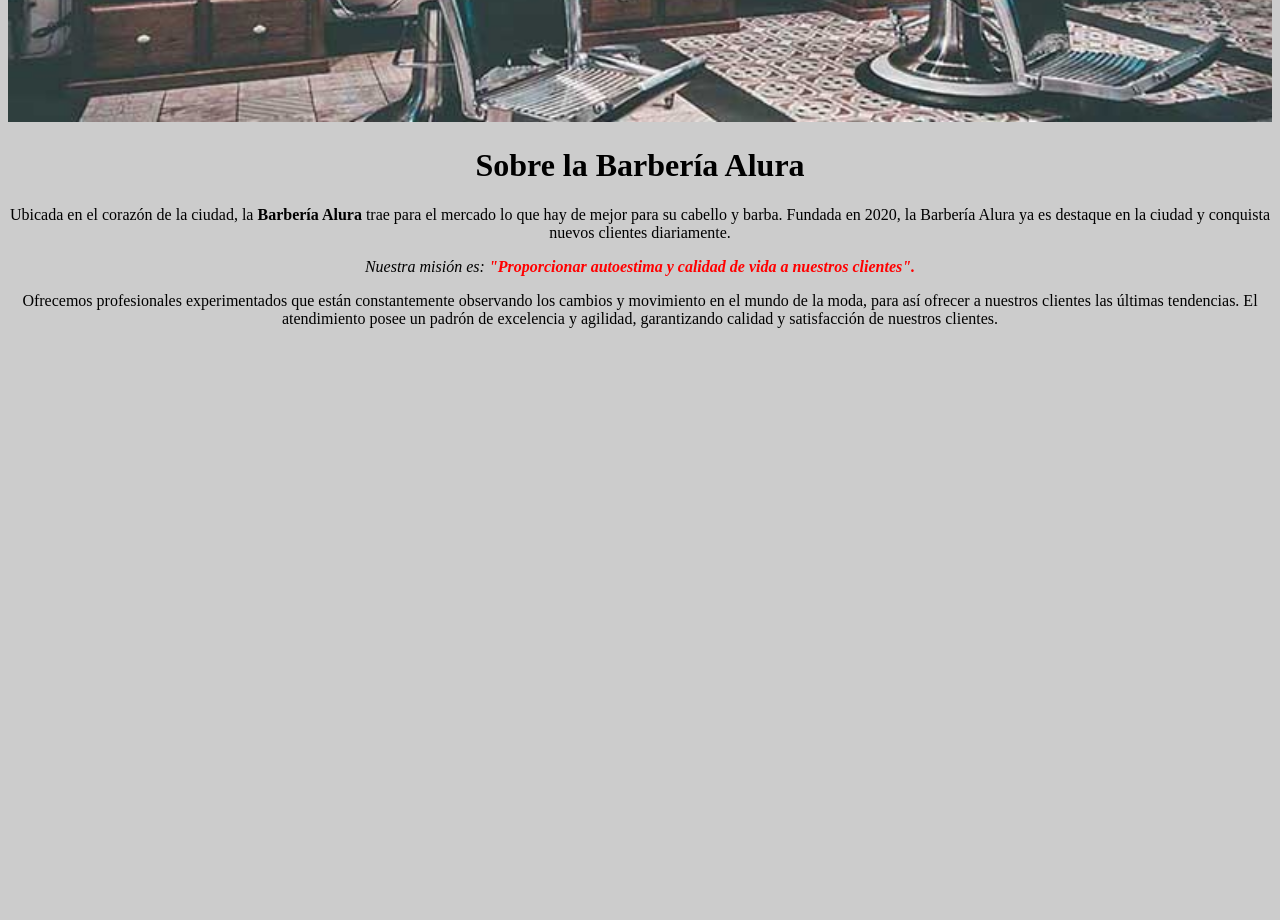
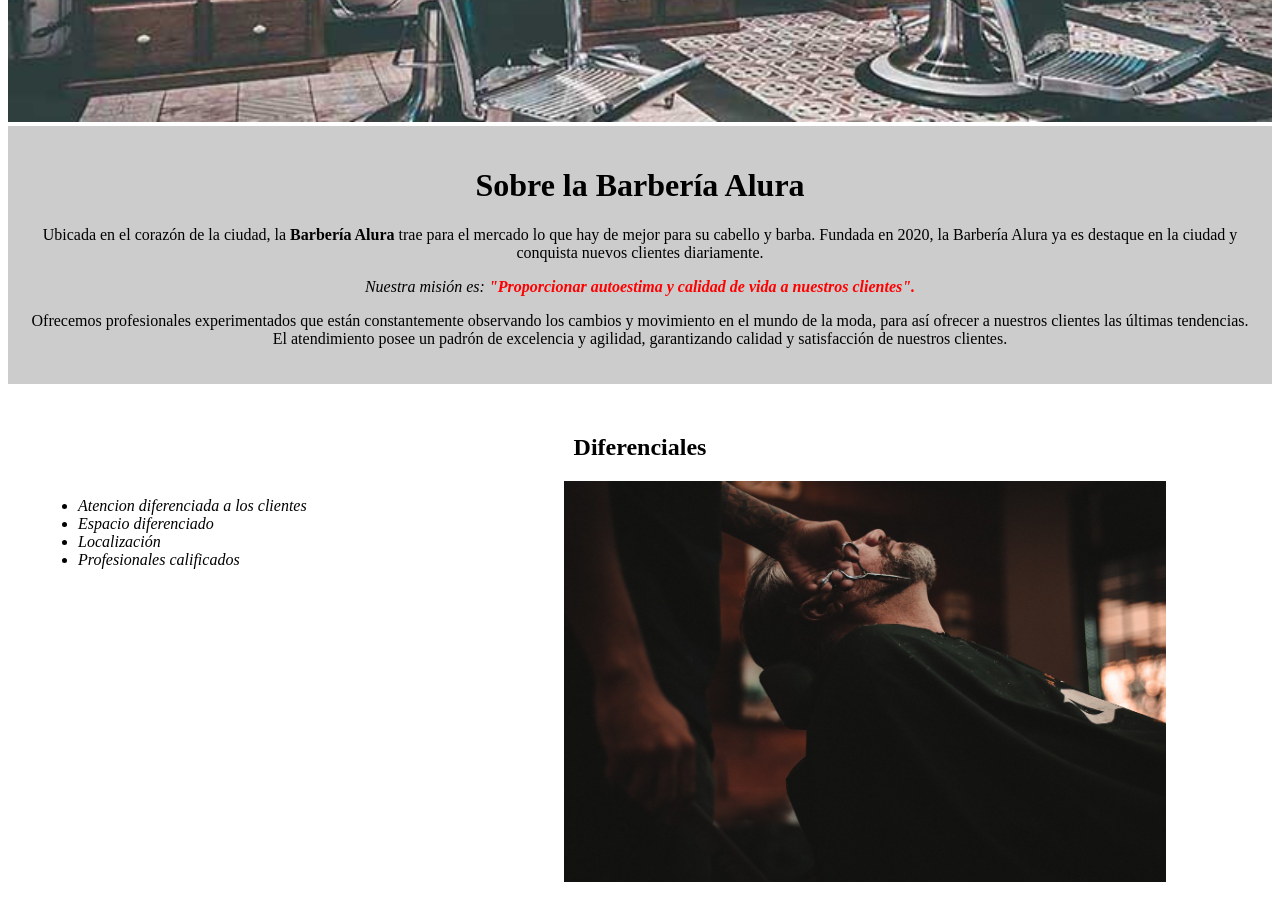
Before and after one commit to chiliwis/barberia, a plain HTML site: page index.html in a window 1280 px wide. Shown: the part 360-1280 px from the top of the page. Before the commit the page ends 800 px from the top, so only its background shows below. Drawn offline with Linux system fonts and the light colour scheme.

Commit message:
divisiones, clases y padding

```diff
--- a/index.html
+++ b/index.html
@@ -10,18 +10,32 @@
 </head>
 
 <body>
-
     <img id="banner" src="banner/banner.jpg" alt="imagen">
+    <div class="principal">
         <h1>Sobre la Barbería Alura</h1>
-    <p>Ubicada en el corazón de la ciudad, la <strong> Barbería Alura </strong> trae para el mercado lo que hay de mejor
+        <p>Ubicada en el corazón de la ciudad, la <strong> Barbería Alura </strong> trae para el mercado lo que hay de
+            mejor
             para su cabello y
-        barba. Fundada en 2020, la Barbería Alura ya es destaque en la ciudad y conquista nuevos clientes diariamente.
+            barba. Fundada en 2020, la Barbería Alura ya es destaque en la ciudad y conquista nuevos clientes
+            diariamente.
         </p>
         <p> <em> Nuestra misión es: <strong> "Proporcionar autoestima y calidad de vida a nuestros clientes". </strong>
             </em> </p>
-    <p>Ofrecemos profesionales experimentados que están constantemente observando los cambios y movimiento en el mundo
+        <p>Ofrecemos profesionales experimentados que están constantemente observando los cambios y movimiento en el
+            mundo
             de la moda, para así ofrecer a nuestros clientes las últimas tendencias. El atendimiento posee un padrón de
             excelencia y agilidad, garantizando calidad y satisfacción de nuestros clientes.</p>
+    </div>
+
+    <div class="diferenciales">
+        <h2>Diferenciales</h2>
+        <ul>
+            <li class="items">Atencion diferenciada a los clientes</li>
+            <li class="items">Espacio diferenciado</li>
+            <li class="items">Localización</li>
+            <li class="items">Profesionales calificados</li>
+        </ul>
+        <img src="diferenciales/diferenciales.jpg" alt="imagen" class="imagenDiferenciales">
+    </div>
 </body>
-
 </html>
--- a/style.css
+++ b/style.css
@@ -1,9 +1,14 @@
 body{
-    background-color: #cccccc;
+
 }
 
 #banner{
     width: 100%;
+}
+
+.principal{
+    background-color: #cccccc;
+    padding: 20px;
 }
 
 h1{
@@ -22,3 +27,27 @@ em strong{
     font-size: 20px;
 
 }
+
+.diferenciales{
+    background: #ffffff;
+    padding: 30px;
+}
+
+h2{
+    text-align: center;
+}
+
+.items{
+    font-style: italic;
+}
+
+ul{
+    display: inline-block;
+    vertical-align: top;
+    width: 20%;
+    margin-right: 20%;
+}
+
+.imagenDiferenciales{
+    width: 50%;
+}
```
Also changed, not shown: diferenciales/diferenciales.jpg (added). Lines whose indentation alone changed are shown as unchanged.
